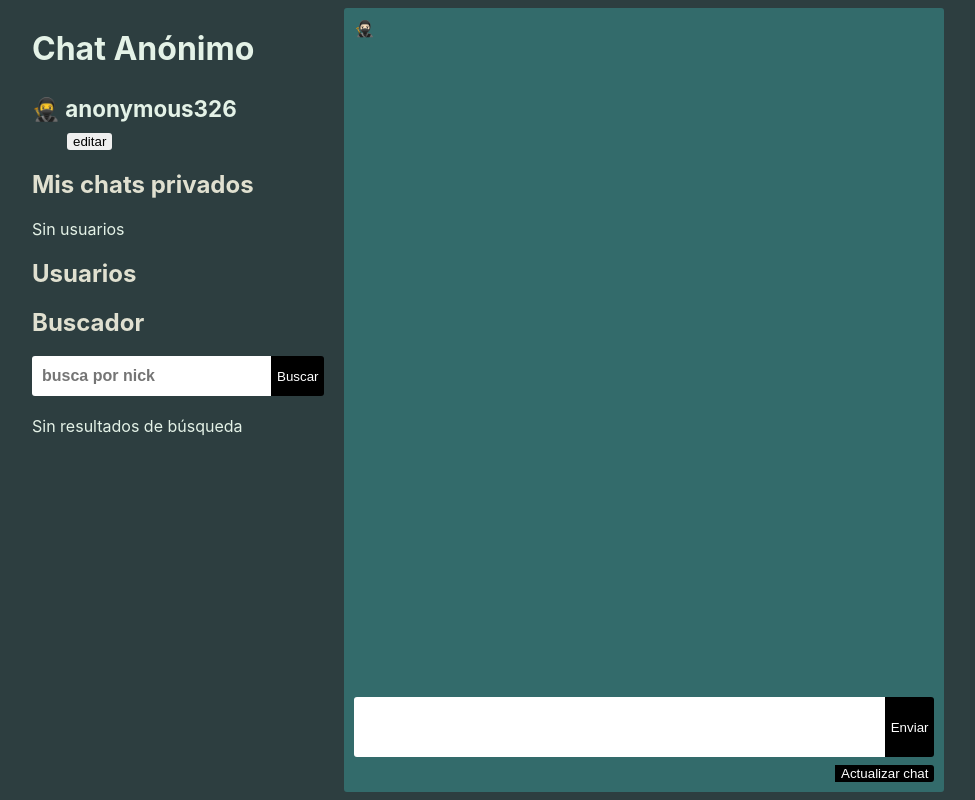
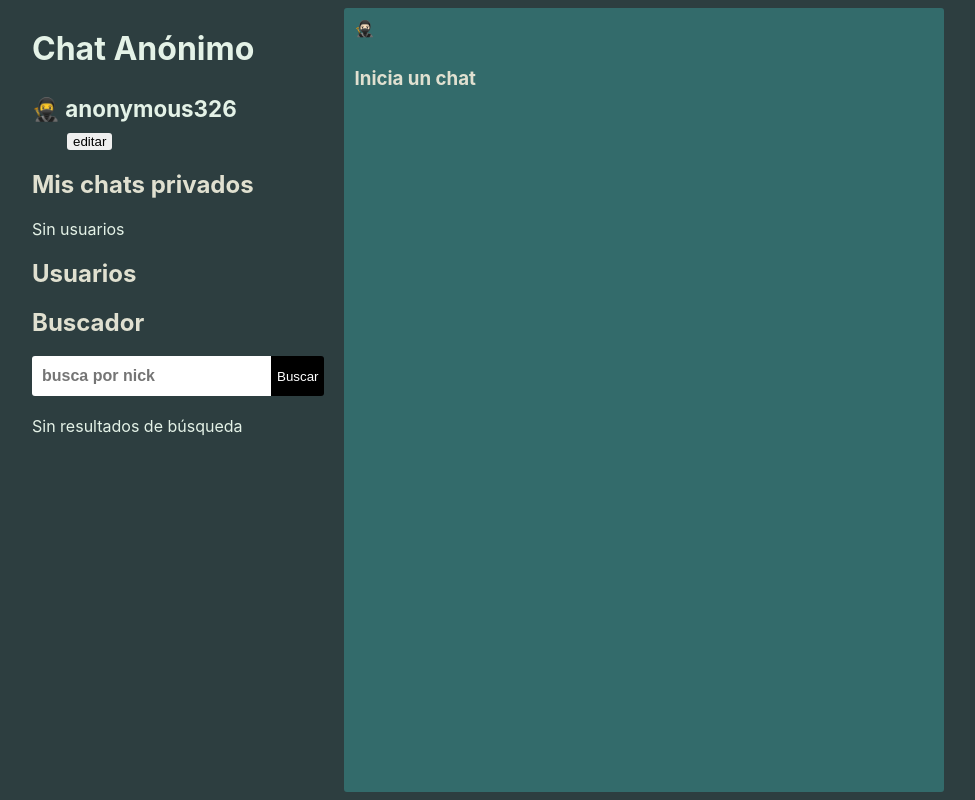
Before and after one commit to FelixGonzalo/chat-anonimo, a React (Create React App) app: page / in a window 1280 px wide. Both pictures are taken after a click on the button "ingresar". Shown: the whole page, without its empty margins (18-993 px from the left). Built offline with nearby package versions, Linux system fonts and the light colour scheme.

Commit message:
FIX disable chat when there is no active chat

```diff
--- a/src/components/Chat/index.tsx
+++ b/src/components/Chat/index.tsx
@@ -13,10 +13,6 @@ import { ChatProps } from './types'
 export function Chat({ users, messages }: ChatProps) {
   const currentUser = useSelector((state: any) => state.currentUser)
   const refZonaChat = useRef<HTMLHeadingElement>(null)
-
-  if (!users || !messages) {
-    return <div>nada</div>
-  }
 
   useEffect(() => {
     try {
@@ -34,6 +30,7 @@ export function Chat({ users, messages }: ChatProps) {
       <ChatHeader>
         🥷🏻 {users.map((user) => (user.id !== currentUser.id ? user.nick : ''))}
       </ChatHeader>
+      {users.length < 1 && <h3>Inicia un chat</h3>}
       <ChatMessagesContainer ref={refZonaChat}>
         <ChatMessages>
           {messages &&
@@ -50,7 +47,7 @@ export function Chat({ users, messages }: ChatProps) {
             ))}
         </ChatMessages>
       </ChatMessagesContainer>
-      <MessageForm />
+      {users.length > 0 && <MessageForm />}
     </ChatContainer>
   )
 }
```
